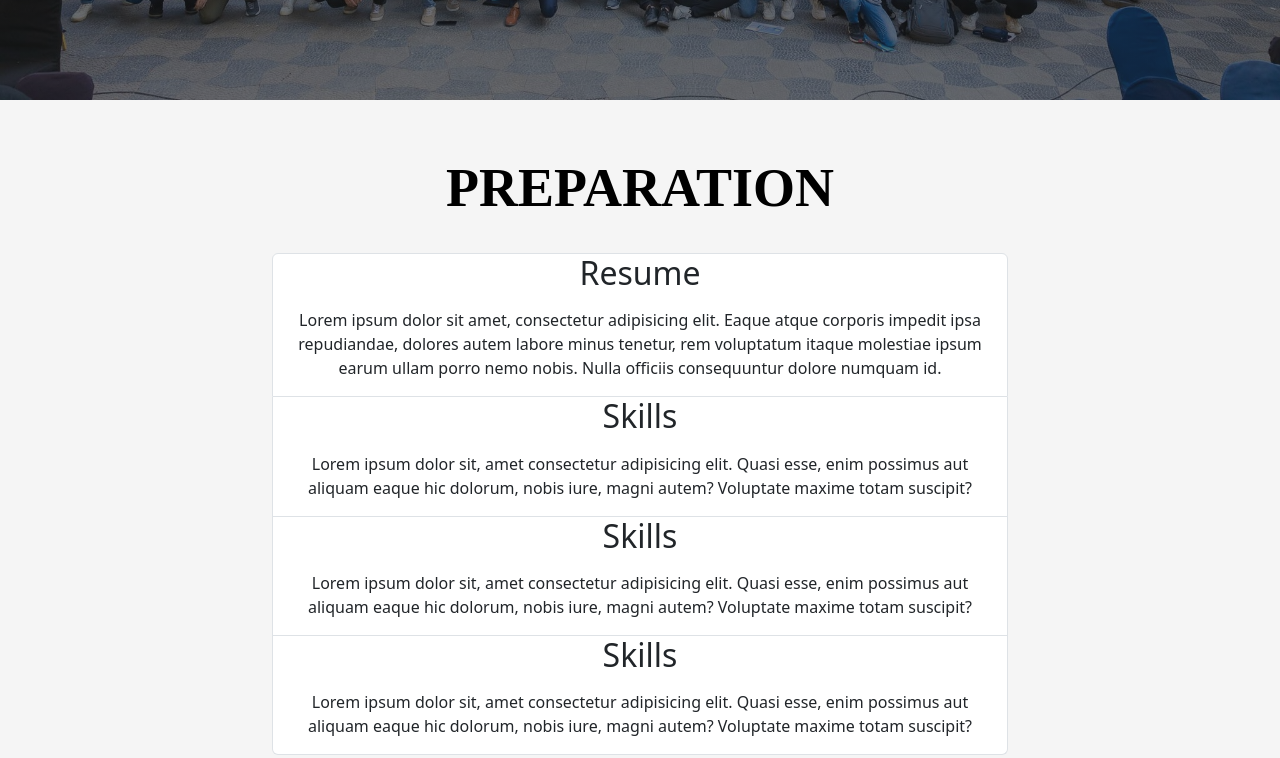
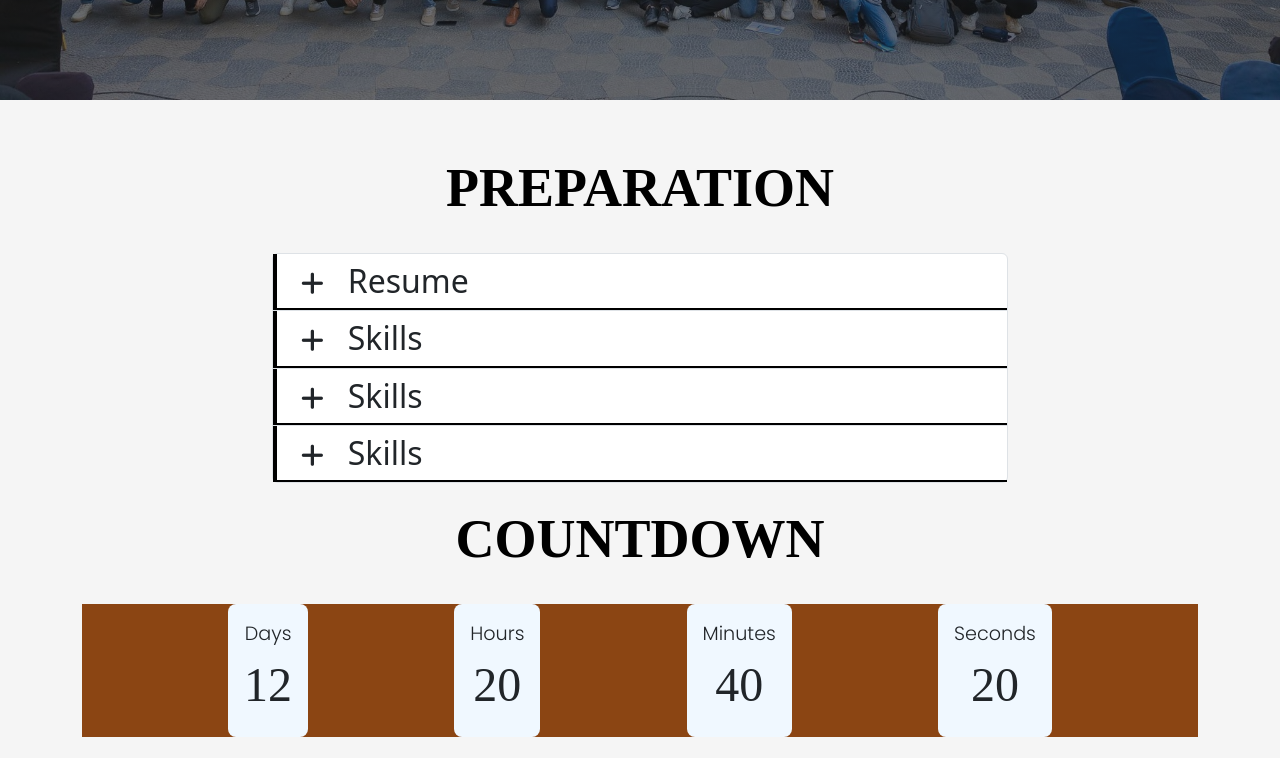
Before and after one commit to Alil0l/Event-Counter, a plain HTML site: page index.html in a window 1280 px wide. Shown: the part 700-1458 px from the top of the page. Drawn offline with nearby package versions, Linux system fonts and the light colour scheme.

Commit message:
done with accordion no style

```diff
--- a/css/main.scss
+++ b/css/main.scss
@@ -12,7 +12,6 @@ $bs-sec-color: #cde1f8;
     }
   }
 }
-$Poppins-font-files: (("../assets/fonts/Poppins-ExtraLight", 200));
 $Raleway-font-files: (
   ("../assets/fonts/Raleway-Black", 800),
   ("../assets/fonts/Poppins-Bold", 700),
@@ -20,7 +19,10 @@ $Raleway-font-files: (
   ("../assets/fonts/Poppins-Regular", 400)
 );
 @include font("Raleway", $Raleway-font-files);
-@include font("Poppins", $Poppins-font-files);
+@font-face {
+  font-family: "Poppins Light";
+  src: url("../assets/fonts/Poppins-Light.ttf");
+}
 // Global classes
 .h-100vh {
   height: 100dvh;
@@ -33,12 +35,6 @@ body {
 //  Start of the main stylesheet
 .sec-title {
   text-align: center;
-  display: flex;
-  flex-direction: column;
-  justify-content: center;
-  align-items: center;
-  text-align: center;
-  width: 60%;
   margin: auto;
   padding: 24px 0;
   font-family: "Raleway Black";
@@ -80,8 +76,51 @@ header {
   margin-bottom: 2rem;
 }
 #section1 {
+  .accordion-item {
+    .accordion-header {
+      padding: 8px 24px;
+      cursor: pointer;
+      display: flex;
+      align-items: baseline;
+      border-bottom: 2px solid black;
+      border-left: 4px solid black;
+      gap: 24px;
+      user-select: none;
+    }
+    i {
+      font-size: 26px;
+      order: -1;
+    }
+  }
+  .accordion-body {
+    text-align: justify;
+    display: none;
+  }
 }
+
 #section2 {
+  .counters {
+    display: flex;
+    justify-content: space-evenly;
+    align-items: center;
+    background-color: saddlebrown;
+    .counter-item {
+      display: flex;
+      flex-direction: column;
+      text-align: center;
+      padding: 1rem;
+      background-color: aliceblue;
+      border-radius: 8px;
+      div:first-child {
+        font-size: 1.2rem;
+        font-family: "Poppins Light";
+      }
+      div:last-child {
+        font-size: 3rem;
+        font-family: "Raleway Black";
+      }
+    }
+  }
 }
 #section3 {
 }
--- a/index.html
+++ b/index.html
@@ -19,8 +19,8 @@
     <script defer src="./js/bootstrap.bundle.min.js"></script>
     <script
       defer
-      src="https://code.jquery.com/jquery-3.7.1.slim.min.js"
-      integrity="sha256-kmHvs0B+OpCW5GVHUNjv9rOmY0IvSIRcf7zGUDTDQM8="
+      src="https://code.jquery.com/jquery-3.7.1.min.js"
+      integrity="sha256-/JqT3SQfawRcv/BIHPThkBvs0OEvtFFmqPF/lYI/Cxo="
       crossorigin="anonymous"
     ></script>
     <!-- Link FontAwosome -->
@@ -57,7 +57,10 @@
             <div class="col-8 text-center">
               <div class="accordion">
                 <div class="accordion-item">
-                  <h2 class="accordion-header" id="headingOne">Resume</h2>
+                  <h2 class="accordion-header" id="headingOne">
+                    Resume
+                    <i class="fa-solid fa-plus"></i>
+                  </h2>
                   <div class="accordion-body">
                     Lorem ipsum dolor sit amet, consectetur adipisicing elit.
                     Eaque atque corporis impedit ipsa repudiandae, dolores autem
@@ -67,7 +70,10 @@
                   </div>
                 </div>
                 <div class="accordion-item">
-                  <h2 class="accordion-header" id="headingTwo">Skills</h2>
+                  <h2 class="accordion-header" id="headingTwo">
+                    Skills
+                    <i class="fa-solid fa-plus"></i>
+                  </h2>
                   <div class="accordion-body">
                     Lorem ipsum dolor sit, amet consectetur adipisicing elit.
                     Quasi esse, enim possimus aut aliquam eaque hic dolorum,
@@ -75,7 +81,10 @@
                   </div>
                 </div>
                 <div class="accordion-item">
-                  <h2 class="accordion-header" id="headingThree">Skills</h2>
+                  <h2 class="accordion-header" id="headingThree">
+                    Skills
+                    <i class="fa-solid fa-plus"></i>
+                  </h2>
                   <div class="accordion-body">
                     Lorem ipsum dolor sit, amet consectetur adipisicing elit.
                     Quasi esse, enim possimus aut aliquam eaque hic dolorum,
@@ -83,7 +92,10 @@
                   </div>
                 </div>
                 <div class="accordion-item">
-                  <h2 class="accordion-header" id="headingFour">Skills</h2>
+                  <h2 class="accordion-header" id="headingFour">
+                    Skills
+                    <i class="fa-solid fa-plus"></i>
+                  </h2>
                   <div class="accordion-body">
                     Lorem ipsum dolor sit, amet consectetur adipisicing elit.
                     Quasi esse, enim possimus aut aliquam eaque hic dolorum,
@@ -122,7 +134,7 @@
             <h2 class="text-black text-uppercase fw-bolder">Location</h2>
           </div>
           <div class="map">
-            <img src="./assets/images/map.PNG" alt="map" />
+            <!-- <img src="./assets/images/map.PNG" alt="map" /> -->
           </div>
         </section>
       </div>
--- a/js/script.js
+++ b/js/script.js
@@ -15,3 +15,9 @@ setTimeout(() => {
 setTimeout(() => {
   animateI4.classList.add("fa-beat");
 }, 500);
+
+$(".accordion-header").on("click", function (e) {
+  $(".accordion-header + .accordion-body").slideUp();
+  if ($(e.target).next().css("display") == "none")
+    $(e.target).next().slideToggle();
+});
```
Also changed, not shown: css/main.css, 1 other file.
